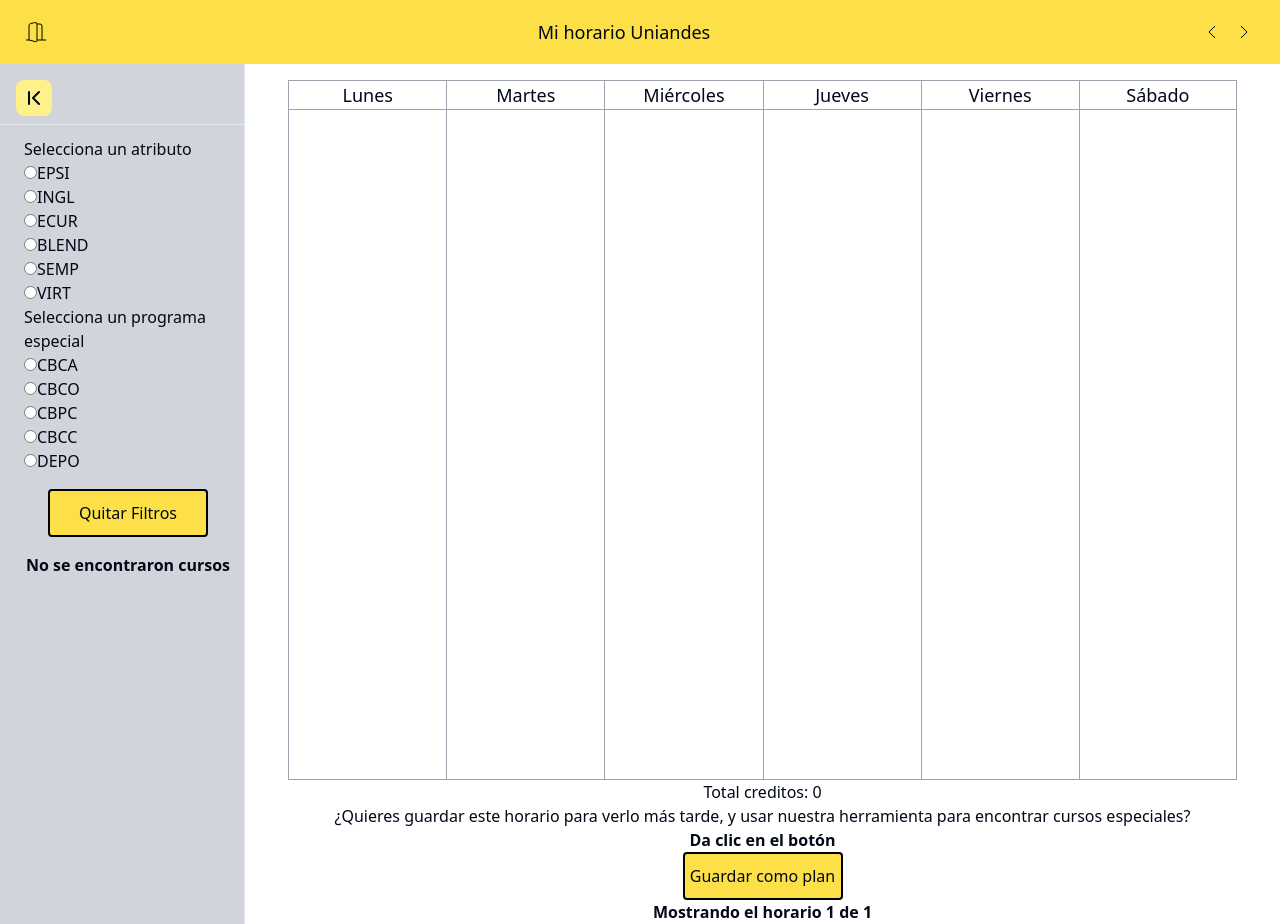
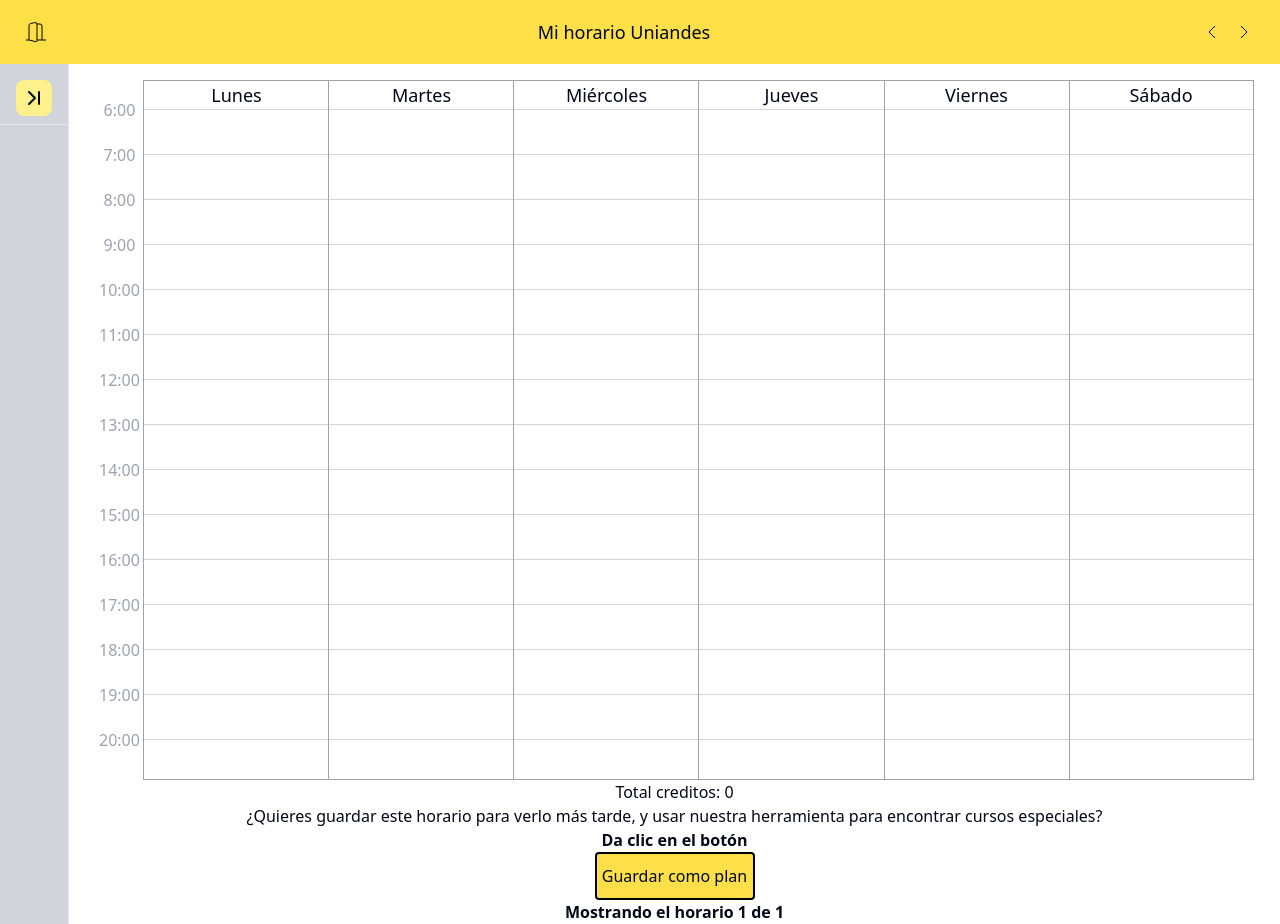
Before and after one commit to Open-Source-Uniandes/Mi-Horario-Uniandes, a Next.js app: page /Mi-Horario-Uniandes/ver in a window 1280 px wide. Built offline with nearby package versions, Linux system fonts and the light colour scheme.

Commit message:
Columnas con horas en calendarios y arreglos visuales

```diff
--- a/src/app/ver/page.tsx
+++ b/src/app/ver/page.tsx
@@ -131,6 +131,7 @@
   return (
     <div>
       <div>
+        <h1 className="text-md font-semibold text-center mb-2">Busca cursos especiales que se ajusten al horario</h1>
         <h2>Selecciona un atributo</h2>
         <InputsAtributo atributoSeleccionado={atributoSeleccionado} setAtributoSeleccionado={setAtributoSeleccionado}/>
         <h2>Selecciona un programa especial</h2>
--- a/src/components/calendario.tsx
+++ b/src/components/calendario.tsx
@@ -1,9 +1,9 @@
 "use client";
-import { tiempoAMinutos } from '@/services/formateadorTiempo';
+import { tiempoAPixeles, tiempoNumeroATexto } from '@/services/formateadorTiempo';
 import Horario from '@/models/Horario';
 import Seccion from '@/models/Seccion';
 import BloqueTiempo from '@/models/BloqueTiempo';
-import { obtenerBloquesGuardados } from '@/services/almacenamiento/almacenamientoBloques';
+
 
 /*
   Componente que muestra el horario de las secciones en una tabla
@@ -14,6 +14,7 @@
   const seccionesPorDia: {[dia: string]: [Seccion, BloqueTiempo][]} = ObtenerSeccionesPorDia(horario);
   return (
     <div className='flex justify-center items-center w-full pt-4'>
+      <HorasCalendario/>
       <div className='grid grid-cols-1 lg:grid-cols-6 w-screen sm:w-11/12'>
         <ColumnaDia dia="Lunes" secciones={seccionesPorDia["l"]} className="border-l border-t border-b border-gray-400"/>
         <ColumnaDia dia="Martes" secciones={seccionesPorDia["m"]} className="border-l border-t border-b border-gray-400"/>
@@ -37,6 +38,7 @@
 
   return (
     <div className='flex justify-center items-center w-full pt-4'>
+      <HorasCalendario/>
       <div className='grid grid-cols-1 lg:grid-cols-6 w-full sm:w-11/12'>
         <ColumnaDia dia="Lunes" secciones={seccionesPorDia["l"]} bloques={bloquesPorDia["l"]} className="border-l border-t border-b border-gray-400"/>
         <ColumnaDia dia="Martes" secciones={seccionesPorDia["m"]} bloques={bloquesPorDia["m"]} className="border-l border-t border-b border-gray-400"/>
@@ -47,6 +49,28 @@
       </div>
     </div>
   );
+}
+
+/*
+  Componente que muestra las horas en el calendario
+  Se suma 18px para compensar el texto falta de alineación con las líneas del calendario que tiene text-lg (18px) de tamaño de fuente
+*/
+function HorasCalendario() {
+  const horas = ObtenerRangoHoras();
+  return (
+    <div className="relative h-[700px] hidden md:block w-12">
+      <div className="relative h-full">
+        {horas.map(hora => (<p className="absolute text-gray-400 text-center w-full" style={{ top: `${tiempoAPixeles(hora) + 18}px` }} key={hora}>{tiempoNumeroATexto(hora)}</p>))}
+      </div>
+    </div>
+  );
+}
+
+/*
+  Función que obtiene los rangos de horas a mostrar en el horario
+*/
+function ObtenerRangoHoras(){
+  return [600,700, 800, 900, 1000, 1100, 1200, 1300, 1400, 1500, 1600, 1700, 1800, 1900, 2000];
 }
 
 /*
@@ -91,12 +115,16 @@
   @param className La clase css adicional
 */
 function ColumnaDia({ dia, className, secciones, bloques } : { dia: string, className: string, secciones: [Seccion, BloqueTiempo][], bloques?: BloqueTiempo[] }) {
+  const horas = ObtenerRangoHoras();
   return (
     <div className={`flex flex-col relative ${className} h-[700px]`}>
-      <h2 className='text-center border-b border-gray-400 text-lg'>{dia}</h2>
-      <div className='relative h-full flex flex-col justify-center items-center'>
-        {secciones?.map(([seccion, bloque],idx) => <BloqueSeccion seccion={seccion} bloque={bloque} key={idx}/>)}
-        {bloques?.map((bloque,idx) => <Bloque bloque={bloque} key={idx}/>)}
+      <h2 className='text-center text-lg'>{dia}</h2>
+      <div className="relative h-full">
+        {horas.map(hora => (<hr className="border-gray-300 absolute border-1 w-full" style={{ top: `${tiempoAPixeles(hora)}px` }} key={hora}></hr>))}
+        <div className='relative h-full flex flex-col justify-center items-center'>
+          {secciones?.map(([seccion, bloque],idx) => <BloqueSeccion seccion={seccion} bloque={bloque} key={idx}/>)}
+          {bloques?.map((bloque,idx) => <Bloque bloque={bloque} key={idx}/>)}
+        </div>
       </div>
     </div>
   );
@@ -122,7 +150,7 @@
 */
 function obtenerDistanciaBordeIzquierdo(seccion: Seccion) {
   if (seccion.periodo === "8A") {
-    return "2px";
+    return "2.5%";
   }
   return "auto";
 }
@@ -135,7 +163,7 @@
 */
 function obtenerDistanciaBordeDerecho(seccion: Seccion) {
   if (seccion.periodo === "8B") {
-    return "2px";
+    return "2.5%";
   }
   return "auto";
 }
@@ -176,8 +204,8 @@
   @param bloque El bloque de tiempo a mostrar
 */
 function BloqueSeccion({seccion, bloque} : {seccion: Seccion, bloque: BloqueTiempo}) {
-  const tiempoInicialAPixeles = Math.floor((tiempoAMinutos(bloque.horaInicio) - tiempoAMinutos(600)) * 0.75);
-  const tiempoFinalAPixeles = Math.floor((tiempoAMinutos(bloque.horaFin) - tiempoAMinutos(600)) * 0.75);
+  const tiempoInicialAPixeles = tiempoAPixeles(bloque.horaInicio);
+  const tiempoFinalAPixeles = tiempoAPixeles(bloque.horaFin);
   const alturaBloqueEnPixeles = tiempoFinalAPixeles - tiempoInicialAPixeles;
   const anchobloqueEnPorcentaje = obtenerAnchoSeccionPorcentaje(seccion);
   const distanciaBordeDerecho =  obtenerDistanciaBordeDerecho(seccion)
@@ -185,16 +213,15 @@
 
 
   return (
-    <div className='absolute  w-11/12 rounded border-2 flex items-center justify-center'
+    <div className='absolute rounded border-2 flex items-center justify-center'
       style={{height: `${alturaBloqueEnPixeles}px`, width: `${anchobloqueEnPorcentaje}%` ,
         backgroundColor: `${obtenerColorFondoSeccion(seccion)}`, borderColor: `${obtenerColorBordeSeccion(seccion)}`,
         top: `${(tiempoInicialAPixeles)}px` ,  left: `${distanciaBordeIzquierdo}`, right: `${distanciaBordeDerecho}`}}>
-      <div>
-        <p className="text-center text-xs">{seccion.curso.programa + seccion.curso.curso}</p>
-        <p className="text-center text-xs">{seccion.seccion}</p>
-        <p className="text-center text-xs" >{bloque.horaInicio} - {bloque.horaFin}</p>
+      <div className="text-center text-[11px] md:text-xs px-1 truncate">
+        <p className="whitespace-nowrap overflow-hidden text-ellipsis">{`${seccion.curso.programa} ${seccion.curso.curso} ${seccion.seccion}`}</p>
+        <p className="whitespace-nowrap overflow-hidden text-ellipsis">{seccion.profesores[0].nombre}</p>
+        <p className="whitespace-nowrap overflow-hidden text-ellipsis">{tiempoNumeroATexto(bloque.horaInicio)} - {tiempoNumeroATexto(bloque.horaFin)}</p>
       </div>
-      <p className="text-center text-xs">{seccion.profesores[0].nombre}</p>
     </div>
   );
 }
@@ -205,14 +232,14 @@
   @param bloque El bloque de tiempo a mostrar
 */
 function Bloque({bloque} : {bloque: BloqueTiempo}) {
-  const tiempoInicialAPixeles = Math.floor((tiempoAMinutos(bloque.horaInicio) - tiempoAMinutos(600)) * 0.75);
-  const tiempoFinalAPixeles = Math.floor((tiempoAMinutos(bloque.horaFin) - tiempoAMinutos(600)) * 0.75);
+  const tiempoInicialAPixeles = tiempoAPixeles(bloque.horaInicio);
+  const tiempoFinalAPixeles = tiempoAPixeles(bloque.horaFin);
   const alturaBloqueEnPixeles = tiempoFinalAPixeles - tiempoInicialAPixeles;
   return (
-    <div className='absolute w-11/12 rounded border-2 border-gray-400 bg-gray-200 flex items-center justify-center' style={{ top: `${(tiempoInicialAPixeles)}px` , height: `${alturaBloqueEnPixeles}px` }}>
+    <div className='absolute rounded border-2 border-gray-400 bg-gray-200 flex items-center justify-center' style={{ top: `${(tiempoInicialAPixeles)}px` , height: `${alturaBloqueEnPixeles}px`, width:"95%"}}>
       <div>
         <p className="text-center text-sm">{bloque.titulo}</p>
-        <p className="text-center text-sm">{bloque.horaInicio} - {bloque.horaFin}</p>
+        <p className="text-center text-sm">{tiempoNumeroATexto(bloque.horaInicio)} - {tiempoNumeroATexto(bloque.horaFin)}</p>
       </div>
     </div>
   );
--- a/src/components/sideBarCursosConAtributos.tsx
+++ b/src/components/sideBarCursosConAtributos.tsx
@@ -7,7 +7,7 @@
 const SidebarContext = createContext<SidebarContextProps | undefined>(undefined);
 
 export function SidebarCursosConAtributos({children}: {children: React.ReactNode}) {
-  const [expandido, setExpandido] = useState<boolean>(true);
+  const [expandido, setExpandido] = useState<boolean>(false);
   return (
     <SidebarContext.Provider value={{ estaExpandido: expandido }}>
       <aside>
--- a/src/services/formateadorTiempo.ts
+++ b/src/services/formateadorTiempo.ts
@@ -11,8 +11,20 @@
   return horas * 60 + minutos;
 }
 
+/*
+  Convierte un tiempo en minutos a formato HHMM (hora militar)
+*/
 export function tiempoNumeroATexto(tiempo: number) {
   let minutos = tiempo % 100;
   let horas = Math.floor(tiempo / 100);
-  return `${horas}:${minutos}`;
+  return `${horas}:${minutos.toString().padStart(2, '0')}`;
 }
+
+/*
+  Convierte un tiempo en minutos en pixeles para mostrarlo en el calendario
+
+  1 minuto = 0.75px
+*/
+export function tiempoAPixeles(tiempo: number) {
+  return Math.floor((tiempoAMinutos(tiempo) - tiempoAMinutos(600)) * 0.75)
+}
```
